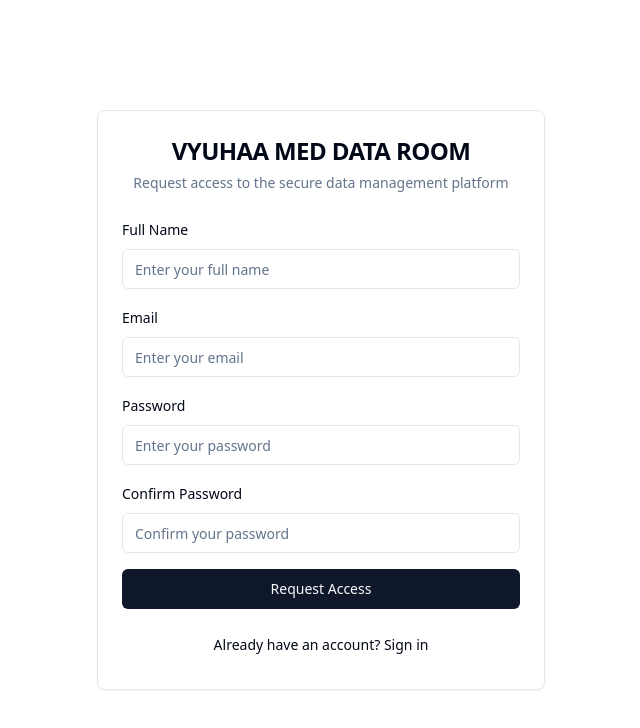
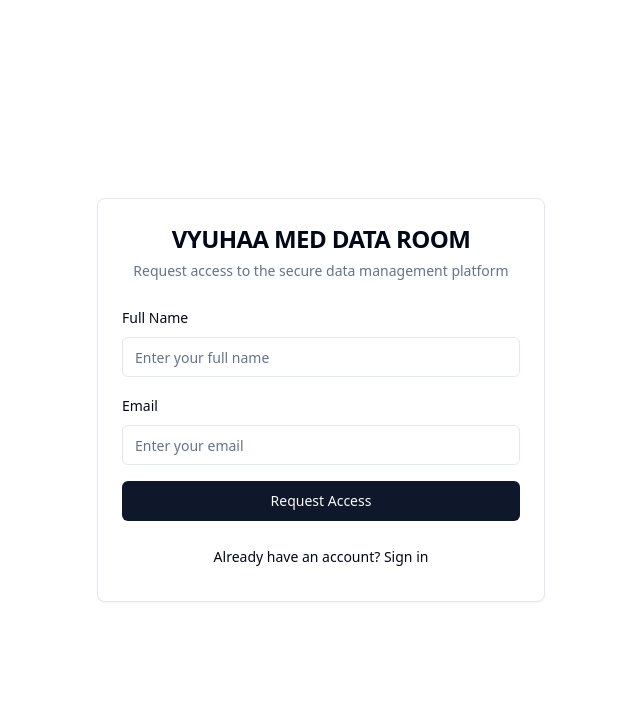
Before and after one commit to dhritimanmallick/vyhaa-data-vault, a React (Vite) app: page /auth in a window 1280 px wide. Shown: the top 728 px of the page, without its empty margins (319-959 px from the left). Built offline with nearby package versions, Linux system fonts and the light colour scheme.

Commit message:
Set default password and remove signup password
Set default password to Welcome@123 and remove the password field from the signup form.

```diff
--- a/src/contexts/AuthContext.tsx
+++ b/src/contexts/AuthContext.tsx
@@ -20,7 +20,7 @@ interface AuthContextType {
   loading: boolean;
   isAdmin: boolean;
   signIn: (email: string, password: string) => Promise<{ error: any }>;
-  signUp: (email: string, password: string, fullName: string) => Promise<{ error: any }>;
+  signUp: (email: string, fullName: string) => Promise<{ error: any }>;
   signOut: () => Promise<void>;
 }
 
@@ -118,15 +118,16 @@ export const AuthProvider: React.FC<{ children: React.ReactNode }> = ({ children
     }
   };
 
-  const signUp = async (email: string, password: string, fullName: string) => {
+  const signUp = async (email: string, fullName: string) => {
     try {
       console.log('Starting sign up process for:', email);
       setLoading(true);
+      const defaultPassword = "Welcome@123";
       const redirectUrl = `${window.location.origin}/`;
 
       const { error } = await supabase.auth.signUp({
         email,
-        password,
+        password: defaultPassword,
         options: {
           emailRedirectTo: redirectUrl,
           data: {
--- a/src/pages/Auth.tsx
+++ b/src/pages/Auth.tsx
@@ -13,7 +13,6 @@ export default function Auth() {
   const { toast } = useToast();
   const [email, setEmail] = useState('');
   const [password, setPassword] = useState('');
-  const [confirmPassword, setConfirmPassword] = useState('');
   const [fullName, setFullName] = useState('');
   const [isSubmitting, setIsSubmitting] = useState(false);
   const [error, setError] = useState('');
@@ -33,11 +32,7 @@ export default function Auth() {
 
     try {
       if (isSignUp) {
-        if (password !== confirmPassword) {
-          setError('Passwords do not match');
-          return;
-        }
-        const { error } = await signUp(email, password, fullName);
+        const { error } = await signUp(email, fullName);
         if (error) {
           setError(error.message);
         } else {
@@ -111,28 +106,15 @@ export default function Auth() {
               />
             </div>
 
-            <div className="space-y-2">
-              <Label htmlFor="password">Password</Label>
-              <Input
-                id="password"
-                type="password"
-                placeholder="Enter your password"
-                value={password}
-                onChange={(e) => setPassword(e.target.value)}
-                required
-                minLength={6}
-              />
-            </div>
-
-            {isSignUp && (
+            {!isSignUp && (
               <div className="space-y-2">
-                <Label htmlFor="confirmPassword">Confirm Password</Label>
+                <Label htmlFor="password">Password</Label>
                 <Input
-                  id="confirmPassword"
+                  id="password"
                   type="password"
-                  placeholder="Confirm your password"
-                  value={confirmPassword}
-                  onChange={(e) => setConfirmPassword(e.target.value)}
+                  placeholder="Enter your password"
+                  value={password}
+                  onChange={(e) => setPassword(e.target.value)}
                   required
                   minLength={6}
                 />
@@ -169,7 +151,6 @@ export default function Auth() {
                   setError('');
                   setEmail('');
                   setPassword('');
-                  setConfirmPassword('');
                   setFullName('');
                 }}
                 className="text-sm"
```
